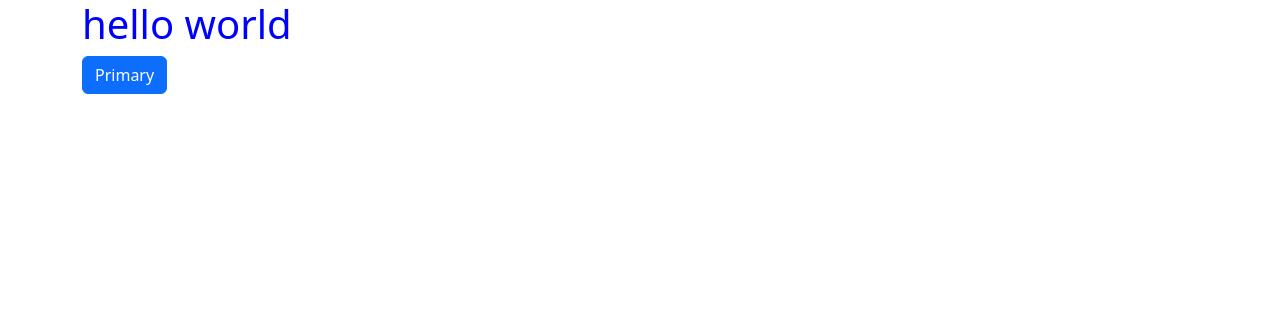
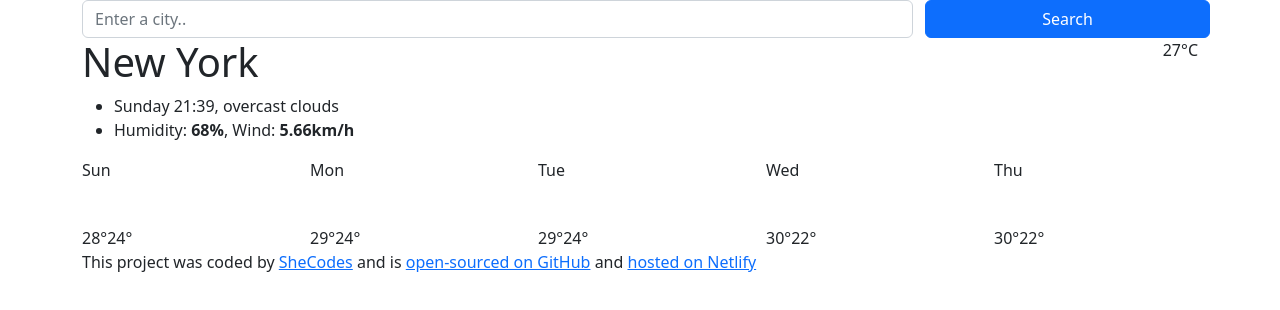
Before and after one commit to MarchenkoMaria/vanilla-weather-app, a plain HTML site: page index.html in a window 1280 px wide. Drawn offline with nearby package versions, Linux system fonts and the light colour scheme.

Commit message:
added styles

```diff
--- a/index.html
+++ b/index.html
@@ -15,9 +15,129 @@
     <title>Weather app</title>
   </head>
   <body>
-    <div class="container">
-      <h1>hello world</h1>
-      <button type="button" class="btn btn-primary">Primary</button>
+    <div id="root">
+      <div class="App">
+        <div class="container">
+          <div class="Weather">
+            <form>
+              <div class="row">
+                <div class="col-9">
+                  <input
+                    type="search"
+                    placeholder="Enter a city.."
+                    class="form-control search-input"
+                  />
+                </div>
+                <div class="col-3 p-0">
+                  <input
+                    type="submit"
+                    class="btn btn-primary w-100"
+                    value="Search"
+                  />
+                </div>
+              </div>
+            </form>
+            <div class="WeatherInfo">
+              <div class="row">
+                <div class="col-6">
+                  <h1>New York</h1>
+                  <ul>
+                    <li><span>Sunday 21:39</span>, overcast clouds</li>
+                    <li>
+                      Humidity: <strong>68%</strong>, Wind:
+                      <strong>5.66km/h</strong>
+                    </li>
+                  </ul>
+                </div>
+                <div class="col-6">
+                  <div class="temperature-container d-flex justify-content-end">
+                    <canvas width="52" height="52"></canvas>
+                    <div>
+                      <span class="temperature">27</span
+                      ><span class="unit">°C</span>
+                    </div>
+                  </div>
+                </div>
+              </div>
+            </div>
+            <div class="WeatherForecast row">
+              <div class="col">
+                <div class="WeatherForecastPreview">
+                  <div class="forecast-time">Sun</div>
+                  <canvas width="38" height="38"></canvas>
+                  <div class="forecast-temperature">
+                    <span class="forecast-temperature-max">28°</span
+                    ><span class="forecast-temperature-min">24°</span>
+                  </div>
+                </div>
+              </div>
+              <div class="col">
+                <div class="WeatherForecastPreview">
+                  <div class="forecast-time">Mon</div>
+                  <canvas width="38" height="38"></canvas>
+                  <div class="forecast-temperature">
+                    <span class="forecast-temperature-max">29°</span
+                    ><span class="forecast-temperature-min">24°</span>
+                  </div>
+                </div>
+              </div>
+              <div class="col">
+                <div class="WeatherForecastPreview">
+                  <div class="forecast-time">Tue</div>
+                  <canvas width="38" height="38"></canvas>
+                  <div class="forecast-temperature">
+                    <span class="forecast-temperature-max">29°</span
+                    ><span class="forecast-temperature-min">24°</span>
+                  </div>
+                </div>
+              </div>
+              <div class="col">
+                <div class="WeatherForecastPreview">
+                  <div class="forecast-time">Wed</div>
+                  <canvas width="38" height="38"></canvas>
+                  <div class="forecast-temperature">
+                    <span class="forecast-temperature-max">30°</span
+                    ><span class="forecast-temperature-min">22°</span>
+                  </div>
+                </div>
+              </div>
+              <div class="col">
+                <div class="WeatherForecastPreview">
+                  <div class="forecast-time">Thu</div>
+                  <canvas width="38" height="38"></canvas>
+                  <div class="forecast-temperature">
+                    <span class="forecast-temperature-max">30°</span
+                    ><span class="forecast-temperature-min">22°</span>
+                  </div>
+                </div>
+              </div>
+            </div>
+            <footer>
+              This project was coded by
+              <a
+                href="https://www.shecodes.io/"
+                target="_blank"
+                rel="noopener noreferrer"
+                >SheCodes</a
+              >
+              and is
+              <a
+                href="https://github.com/shecodesio/weather"
+                target="_blank"
+                rel="noopener noreferrer"
+                >open-sourced on GitHub</a
+              >
+              and
+              <a
+                href="https://shecodes-weather.netlify.app/"
+                target="_blank"
+                rel="noopener noreferrer"
+                >hosted on Netlify</a
+              >
+            </footer>
+          </div>
+        </div>
+      </div>
     </div>
     <script src="src/app.js"></script>
   </body>
--- a/src/style.css
+++ b/src/style.css
@@ -1,3 +1,14 @@
-h1 {
-    color: blue;
+body {
+  background: #d23598;
+  margin: 0;
+  font-family: -apple-system, BlinkMacSystemFont, Segoe UI, Roboto,
+    Helvetica Neue, Arial, Noto Sans, Liberation Sans, sans-serif,
+    Apple Color Emoji, Segoe UI Emoji, Segoe UI Symbol, Noto Color Emoji;
+  font-size: 1rem;
+  font-weight: 400;
+  line-height: 1.5;
+  color: #212529;
+  text-align: left;
+  background-color: #fff;
+  box-sizing: border-box;
 }
```
Also changed, not shown: 1 other file.
